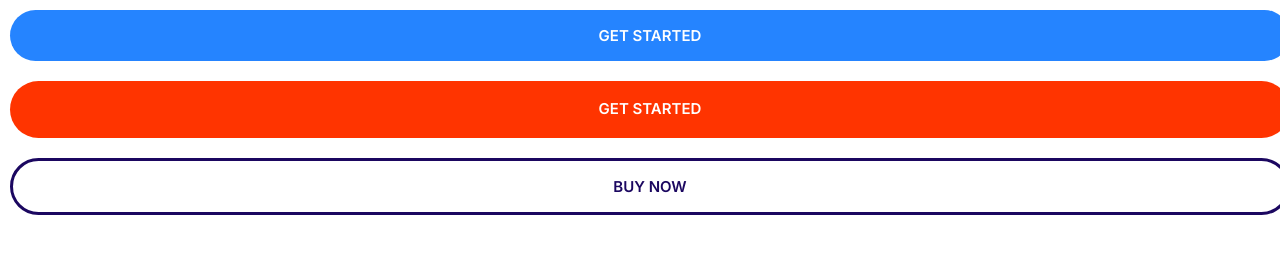
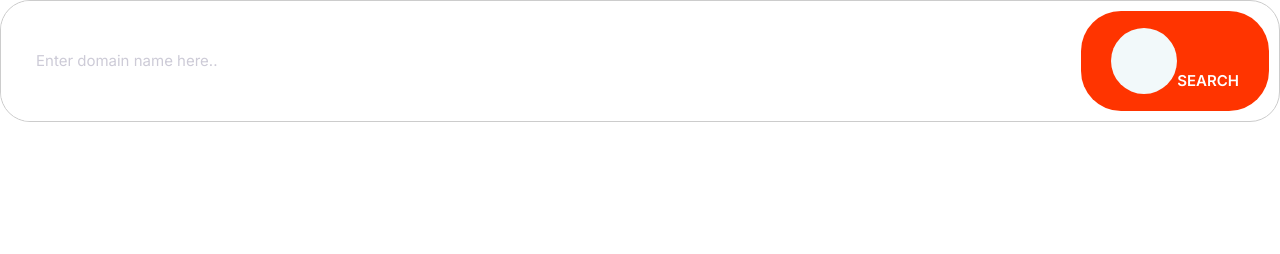
Before and after one commit to jinalbabariya/CLOUDJ, a plain HTML site: page index.html in a window 1280 px wide. Drawn offline with Linux system fonts and the light colour scheme.

Commit message:
define input with button

```diff
--- a/CSS/stylee.css
+++ b/CSS/stylee.css
@@ -3,7 +3,9 @@
     --color-secondary:#00d9ff;
     --color-accent:#ff3400;
     --color-headings:#1b0760;
+    --color-border:#ccc;
     --color-body:#918ca4;
+    --border-radius:30px;
 }
 
 *, *::after,*::before {
@@ -237,3 +239,33 @@ a {
         font-size: 1.5rem;
     }
 }
+
+/* inputs */
+.input {
+    border: 1px solid var(--color-border);
+    border-radius: var(--border-radius);
+    padding: 1.5rem 3.5rem;
+    outline: none;
+    color: var(--color-headings);
+    font-size: 2rem;
+}
+
+::placeholder {
+    color: #cdcbd7;
+}
+
+.input-group {
+    border: 1px solid var(--color-border);
+    border-radius: var(--border-radius);
+    display: flex;
+}
+.input-group .input {
+    border: 0rem;
+    flex-grow: 1;
+}
+
+@media screen and (min-width: 1024px){
+    .input {
+        font-size: 1.5rem;
+    }
+}
--- a/index.html
+++ b/index.html
@@ -13,9 +13,14 @@
 </head>
 
 <body>
-    <button class="btn btn--primary btn--block">Get Started</button>
-    <a href="#" class="btn btn--accent btn--block">Get Started</a>
-    <button class="btn btn--outline btn--block">Buy Now</button>
+    <div class="input-group">
+        <input type="text" class="input" placeholder="Enter domain name here..">
+        <button class="btn btn--accent"> <span class="icon-container">
+                <svg class="icon icon-primary">
+                    <use xlink:href="icons/icons#search"></use>
+                </svg>
+            </span>Search</button>
+    </div>
 </body>
 
 </html>
```
Also changed, not shown: components/inputbutton.html (added, +8 -0 lines).
